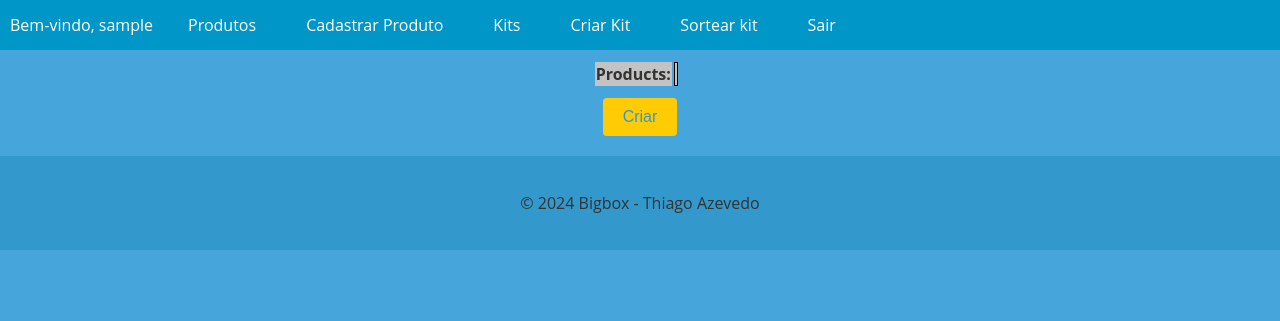
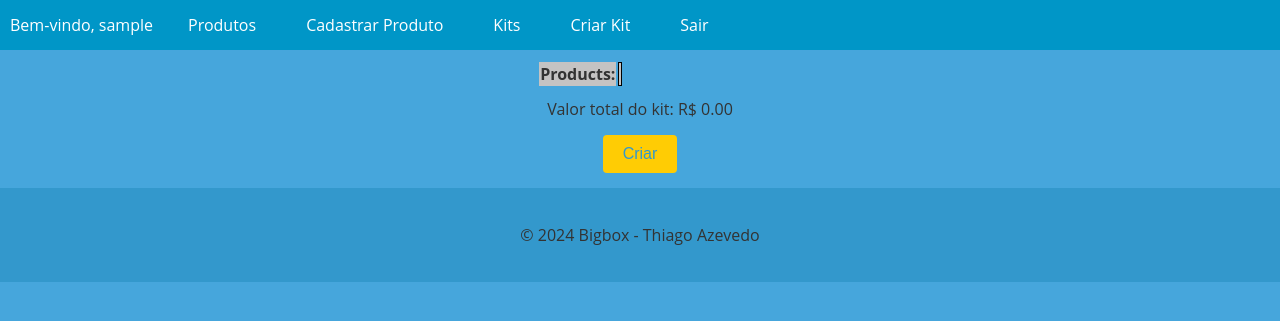
Before and after one commit to thiagoarvore/BigBox, a Django app: page /new_kit/ in a window 1280 px wide. Shown: the top 321 px of the page. Run offline with Django 5.2, Linux system fonts and the light colour scheme; the visitor is signed in with stand-in values (Sample User, id 1); data that the repository does not hold is empty.

Commit message:
second commit

```diff
--- a/app/templates/base.html
+++ b/app/templates/base.html
@@ -104,7 +104,6 @@
             <li><a href="{% url 'new_product' %}">Cadastrar Produto</a></li>
             <li><a href="{% url 'kit_list' %}">Kits</a></li>
             <li><a href="{% url 'new_kit' %}">Criar Kit</a></li>
-            <li><a>Sortear kit</a></li>
             <li><a href="{% url 'login' %}">Sair</a></li>
         {% endif %}
 
@@ -116,7 +115,6 @@
     {% block content %}
     {% endblock %}
   </main>
-
   <footer>
     <p>&copy; 2024 Bigbox - Thiago Azevedo</p>
   </footer>
--- a/bigbox/forms.py
+++ b/bigbox/forms.py
@@ -20,10 +20,16 @@ class KitModelForm(forms.ModelForm):
     class Meta:
         model = Kit
         fields = '__all__'
+    products = forms.ModelMultipleChoiceField(
+        queryset=Product.objects.all(),
+        widget=forms.CheckboxSelectMultiple(attrs={'class': 'product-checkbox'}),
+        required=True
+    )
+    total_cost = forms.FloatField(required=False, widget=forms.HiddenInput())
 
 class ProductSelectionForm(forms.Form):
     products = forms.ModelMultipleChoiceField(
         queryset=Product.objects.all(),
-        widget=forms.CheckboxSelectMultiple,
+        widget=forms.CheckboxSelectMultiple(attrs={'class': 'product-checkbox'}),
         required=True
     )
--- a/bigbox/models.py
+++ b/bigbox/models.py
@@ -22,7 +22,7 @@ class Product(models.Model):
     history = AuditlogHistoryField()
 
     def __str__(self):
-        return self.name
+        return f'{self.name} R$ {str(self.price)}'
 
 class Kit(models.Model):
     id = models.AutoField(primary_key=True)
--- a/bigbox/templates/kit_detail.html
+++ b/bigbox/templates/kit_detail.html
@@ -47,8 +47,8 @@
     </style>
     <div><h2 class="center-content">Kit: {{ object.label }}</h2></div>
     <div style="margin: 10px;" class="center-content">
-        <span class="btn btn-primary"><strong>Custo:</strong> R$ {{ object.cost }}</span>
-        <span class="btn btn-primary"> <strong>Lucro:</strong> R$ {{ object.profit }}</span>
+        <span class="btn btn-primary"><strong>Custo:</strong> R$ {{ object.cost|floatformat:2 }}</span>
+        <span class="btn btn-primary"> <strong>Lucro:</strong> R$ {{ object.profit|floatformat:2 }}</span>
     </div>
     <div style="margin: 10px;" class="center-content" >
         <table overflow-x="auto" overflow-y="auto" margin="5px" width="60%" class="table table-produto">
@@ -58,7 +58,7 @@
             <tbody>
                 {% for product in content %}
                     <tr>
-                        <td>{{ product }}</td>
+                        <td>{{ product.name }}</td>
                     </tr>
                 {% endfor %}
             </tbody>
--- a/bigbox/templates/kit_list.html
+++ b/bigbox/templates/kit_list.html
@@ -18,8 +18,8 @@
                     {% for kit in kits %}
                         <tr>
                             <td><a href="{% url 'kit_detail' pk=kit.pk %}">{{ kit.label }}</a></td>
-                            <td>R$ {{ kit.cost }}</td>
-                            <td>R${{ kit.profit }}</td>
+                            <td>R$ {{ kit.cost|floatformat:2 }}</td>
+                            <td>R${{ kit.profit|floatformat:2 }}</td>
                         </tr>
                     {% endfor %}
                 </tbody>
--- a/bigbox/templates/new_kit.html
+++ b/bigbox/templates/new_kit.html
@@ -57,12 +57,14 @@
             <table>
                 {{ form.as_table }}
             </table>
+            <div style="margin: 10px;" class="center-content">
+                Valor total do kit: R$ {{ kit_price|floatformat:2  }}
+            </div>
             <div class="center-content">
-                <input type="submit" value="Criar" class="btn btn-primary center-content" style="margin: 10px;">
+                <input type="submit" value="Criar" class="btn btn-primary center-content" style="margin: 5px;">
             </div>
         </form>
         {% endif %}
     </div>
 
-
 {% endblock %}
--- a/bigbox/templates/product_detail.html
+++ b/bigbox/templates/product_detail.html
@@ -54,7 +54,7 @@
         <h2>{{ object.name }}</h2>
         <p><strong>Categoria: </strong>{{ object.category }}</p>
         <p><strong>Qtd em estoque: </strong>{{ object.amount }}</p>
-        <p><strong>Preço: </strong>R${{ object.price }}</p>
+        <p><strong>Preço: </strong>R${{ object.price|floatformat:2 }}</p>
         <p><strong>Ativo: </strong>
             {% if object.ativo %}
                 Sim
--- a/bigbox/templates/product_log.html
+++ b/bigbox/templates/product_log.html
@@ -95,9 +95,9 @@
                                         {% elif value.1 == 'True' %}
                                             Sim
                                         {% elif change == 'price' %}
-                                            R$ {{ value.1 }}
+                                            R$ {{ value.1|floatformat:2 }}
                                         {% else %}
-                                            {{ value.1 }}
+                                            {{ value.1|floatformat:2 }}
                                         {% endif %}
 
                                     </td>
--- a/bigbox/views.py
+++ b/bigbox/views.py
@@ -108,6 +108,7 @@ class KitDetailView(DetailView):
 
 
 def create_kit(request):
+    total_cost = 0
     if request.method == 'POST':
         form = ProductSelectionForm(request.POST)
         if form.is_valid():
@@ -126,10 +127,23 @@ def create_kit(request):
                 label='789'+ str(ano) + '3128' + '-' + str(end)
             )
             kit.content.set(selected_products)
+
+            for product in selected_products:
+                total_cost += product.price
+            context = {
+                'form': form,
+                'kit_price': total_cost,
+            }
             return redirect('kit_list')
     else:
         form = ProductSelectionForm()
-    return render(request, 'new_kit.html', {'form': form})
+    context = {
+                'form': form,
+                'kit_price': total_cost,
+            }
+    return render(request, 'new_kit.html', context)
+
+
 
 class KitDeleteView(DeleteView):
     model = Kit
```
